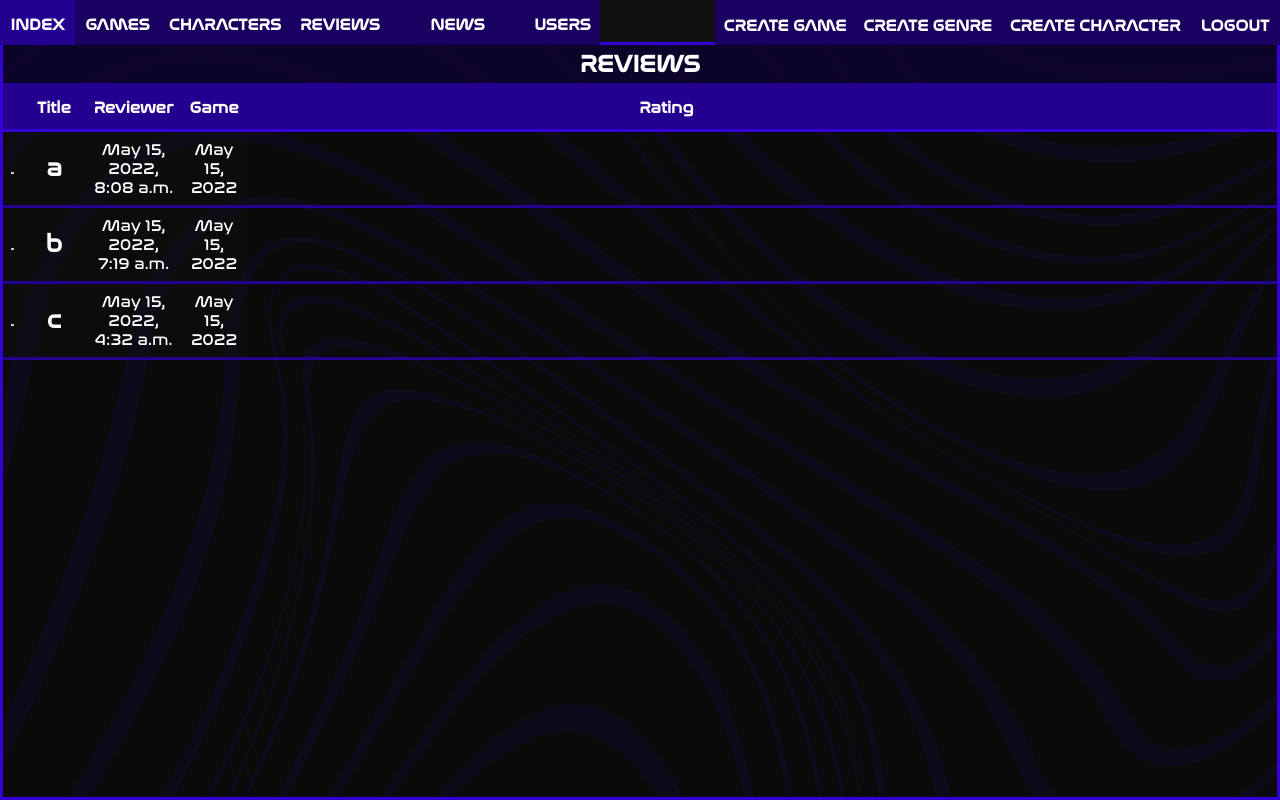
After one commit to bernardofg24/ProjetoDIAM, a Django app: page /levelcheck/allusers in a window 1280 px wide. The commit adds this page. Run offline with Django 4.2, Linux system fonts and the light colour scheme; a user stored in the database is signed in; data comes from the database, SQL or seed files in the repository; both versions use the stored data as it was after the commit.

Commit message:
listar users

```diff
--- a/projeto/levelcheck/models.py
+++ b/projeto/levelcheck/models.py
@@ -87,9 +87,8 @@ class UserCharacters(models.Model):
         constraints = [models.UniqueConstraint(fields=['user', 'character', 'game'], name='user_character_favourites')]
 
 
-class Discussion(models.Model):
-    user = models.OneToOneField(User, on_delete=models.CASCADE)
-    title = models.CharField(max_length=75)
-    text = models.CharField(max_length=300)
-    comments = models.ForeignKey(Comment, on_delete=models.CASCADE)
+class Article(models.Model):
+    title = models.CharField(max_length=75, primary_key=True)
+    link = models.CharField(max_length=150)
+    img_src = models.CharField(max_length=150)
     pub_date = models.DateTimeField('Posted')
--- /dev/null
+++ b/projeto/levelcheck/templates/levelcheck/all_users.html
@@ -0,0 +1,48 @@
+{% extends "levelcheck/index.html" %}
+
+{% block content %}
+    <header style="height: 5%"><h1>REVIEWS</h1></header>
+    <section style="height: 94.7%">
+        <table>
+            <tr>
+                <th></th>
+                <th>Title</th>
+                <th>Reviewer</th>
+			    <th>Game</th>
+			    <th>Rating</th>
+                {% if request.user.is_superuser %}
+                    <th></th>
+                {% endif %}
+            </tr>
+            {% for l in levelusers %}
+            <tr style="text-align: center" data-href="{% url 'levelcheck:logout' %}">
+                {% load static %}
+                <td style="width: 1.5%"><img class="table_image" src="{% static l.img_src %}"></td>
+                <td style="width: 5%; font-weight: bold; font-size: 1.5em">{{ l.user.username }}</td>
+                <td style="width: 5%">{{ l.user.last_login }}</td>
+                <td style="width: 5%">{{ l.joined }}</td>
+            </tr>
+            {% empty %}
+                <tr style="text-align: center">
+                    <td></td>
+                    <td style="font-weight: bold; font-size: 1.5em">No users :(</td>
+                    <td></td>
+                    <td></td>
+                    <td></td>
+                </tr>
+            {% endfor %}
+        </table>
+    </section>
+
+    <script>
+        document.addEventListener("DOMContentLoaded", () => {
+            const rows = document.querySelectorAll("tr[data-href]");
+
+            rows.forEach(row => {
+                row.addEventListener("click", () => {
+                    window.location.href = row.dataset.href;
+                });
+            });
+        });
+    </script>
+{% endblock %}
--- a/projeto/levelcheck/templates/levelcheck/index.html
+++ b/projeto/levelcheck/templates/levelcheck/index.html
@@ -13,8 +13,8 @@
         <a class="nav_link" style="width: 85px" href="{% url 'levelcheck:all_games' %}">GAMES</a>
         <a class="nav_link" style="width: 130px" href="{% url 'levelcheck:all_characters' %}">CHARACTERS</a>
         <a class="nav_link" style="width: 100px" href="{% url 'levelcheck:all_reviews' %}">REVIEWS</a>
-        <a class="nav_link" style="width: 135px" href="{% url 'levelcheck:all_games' %}">DISCUSSIONS</a>
-        <a class="nav_link" style="width: 75px" href="{% url 'levelcheck:all_games' %}">USERS</a>
+        <a class="nav_link" style="width: 135px" href="{% url 'levelcheck:all_games' %}">NEWS</a>
+        <a class="nav_link" style="width: 75px" href="{% url 'levelcheck:all_users' %}">USERS</a>
     </div>
     {% if not request.user.is_superuser %}
         <h1 id="greeting">WELCOME {{request.user.username}}!</h1>
--- a/projeto/levelcheck/urls.py
+++ b/projeto/levelcheck/urls.py
@@ -15,6 +15,7 @@ urlpatterns = [
     path('allgames', views.all_games, name='all_games'),
     path('allcharacters', views.all_characters, name='all_characters'),
     path('allreviews', views.all_reviews, name='all_reviews'),
+    path('allusers', views.all_users, name='all_users'),
     path('creategame', views.create_game, name='create_game'),
     path('deletegame/<str:title>', views.delete_game, name='delete_game'),
     path('creategenre', views.create_genre, name='create_genre'),
--- a/projeto/levelcheck/views.py
+++ b/projeto/levelcheck/views.py
@@ -286,6 +286,21 @@ def all_reviews(request):
 
 
 @login_required(login_url='/levelcheck')
+def all_users(request):
+    users = User.objects.all().exclude(is_superuser=1).order_by('-last_login')
+    empty = Game.objects.none()
+    levelusers_list = list()
+
+    for u in users:
+        leveluser = LevelUser.objects.get(user_id=u.id)
+        levelusers_list.append(leveluser)
+
+    query_levelusers = list(chain(empty, levelusers_list))
+
+    return render(request, 'levelcheck/all_users.html', context={'levelusers': query_levelusers})
+
+
+@login_required(login_url='/levelcheck')
 def review_feedback_vote(request, review_id, type):
     review = get_object_or_404(Review, id=review_id)
     review_feedback = ReviewFeedback.objects.filter(review_id=review_id, user_id=request.user.id)
```
Also changed, not shown: projeto/db.sqlite3.
